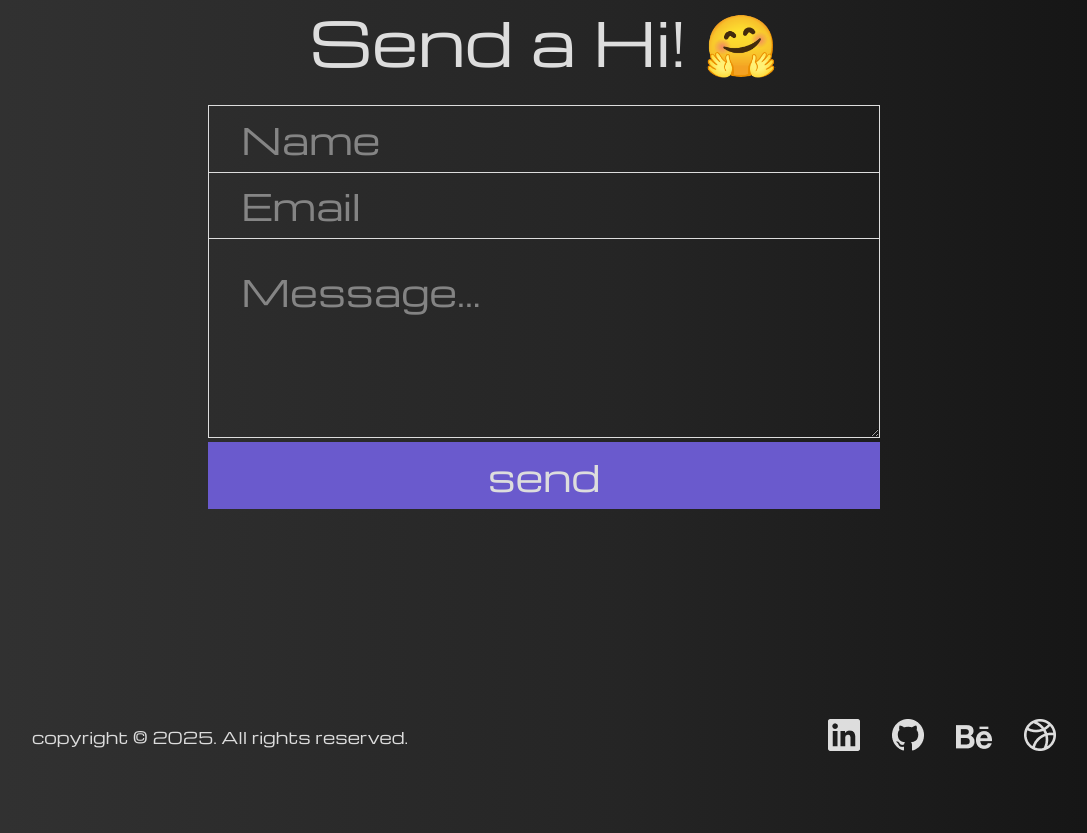
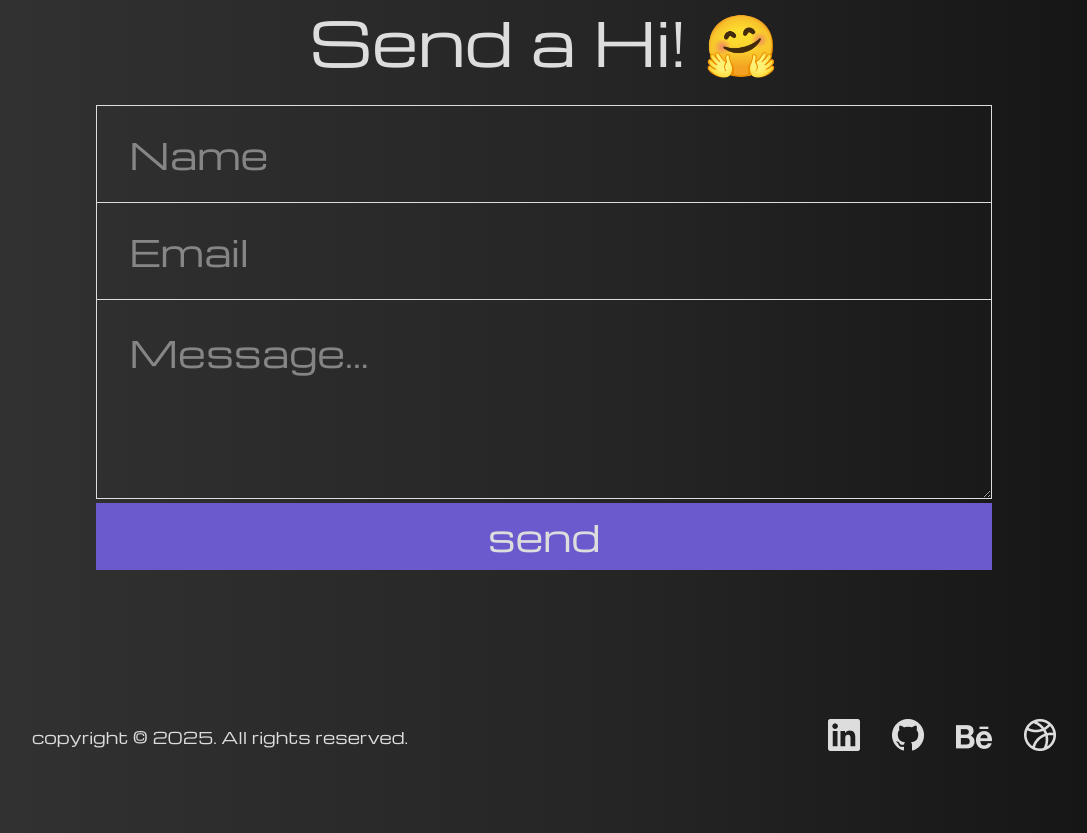
Before and after one commit to johnsonbhaskaran/Portfolio, a React (Vite) app: page / in a window 1280 px wide. Shown: the part 4095-4928 px from the top of the page, without its empty margins (96-1183 px from the left). Built offline with nearby package versions, Linux system fonts and the light colour scheme.

Commit message:
Minor: changes to the UI

```diff
--- a/src/sections/Hi.jsx
+++ b/src/sections/Hi.jsx
@@ -9,16 +9,16 @@ const Hi = () => {
         <p className='text-xl/8 md:text-3xl/20 xl:text-4xl/18'>I'm pleased to meet you!</p>
         <h2 className='text-[32px]/12 md:text-5xl xl:text-6xl'>Send a Hi! 🤗</h2>
       </div>
-      <div className='flex flex-col xl:w-5xl max-w-xs md:max-w-2xl h-2/4'>
+      <div className='flex flex-col max-w-xs md:max-w-2xl xl:max-w-4xl h-2/4'>
         <form className='h-full text-xl md:text-3xl xl:text-4xl'>
           <input
             type='text'
-            className='px-4 md:px-8 border border-b-0 focus:outline-none w-full h-1/6'
+            className='px-4 md:px-8 md:py-12 border border-b-0 focus:outline-none w-full h-1/6'
             placeholder='Name'
           />
           <input
             type='text'
-            className='px-4 md:px-8 border border-b-0 focus:outline-none w-full h-1/6'
+            className='px-4 md:px-8 md:py-12 border border-b-0 focus:outline-none w-full h-1/6'
             placeholder='Email'
           />
           <textarea
```
